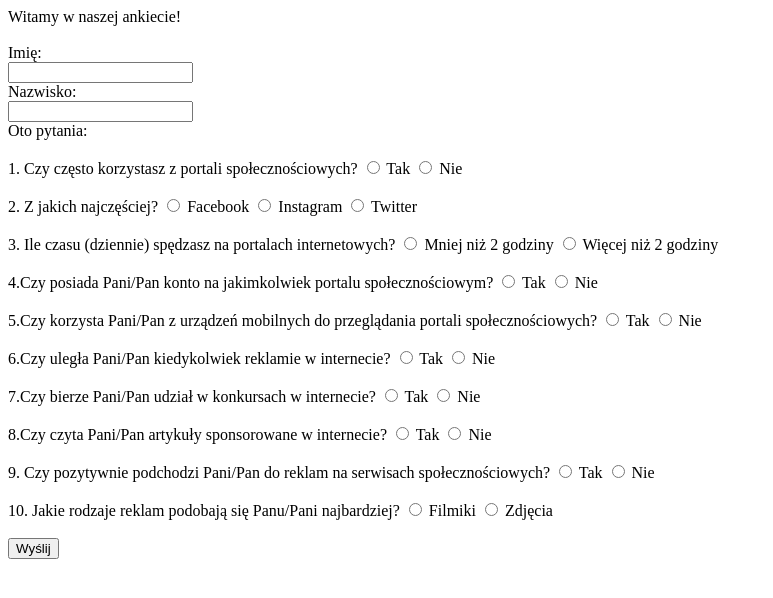
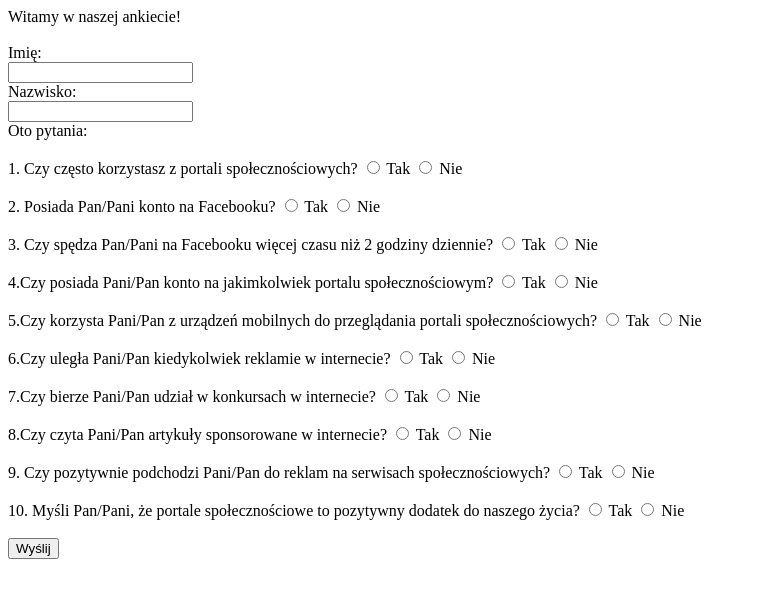
Before and after one commit to skaddyven7/reponew, a PHP site: page / in a window 1280 px wide. Shown: the top 598 px of the page, without its empty margins (0-773 px from the left). Run offline with PHP 8.4, Linux system fonts and the light colour scheme.

Commit message:
Update index.php
ostateczna zmiana pytan

```diff
--- a/index.php
+++ b/index.php
@@ -28,24 +28,24 @@
 
 
 
-	2. Z jakich najczęściej?
+	2. Posiada Pan/Pani konto na Facebooku?
 
-	<label><input type="radio" name="P2" value="Tak"/> Facebook</label>
+	<label><input type="radio" name="P2" value="Tak"/> Tak</label>
 
-	<label><input type="radio" name="P2" value="Tak" /> Instagram</label>
+	<label><input type="radio" name="P2" value="Tak" /> Nie</label>
 
-	<label><input type="radio" name="P2" value="Tak" /> Twitter</label>
+
 
 
 	<br /><br />
 
 
 
-	3. Ile czasu (dziennie) spędzasz na portalach internetowych?
+	3. Czy spędza Pan/Pani na Facebooku więcej czasu niż 2 godziny dziennie?
 
-	<label><input type="radio" name="P3" value="Tak"/> Mniej niż 2 godziny</label>
+	<label><input type="radio" name="P3" value="Tak"/> Tak</label>
 
-	<label><input type="radio" name="P3" value="Tak" /> Więcej niż 2 godziny</label>
+	<label><input type="radio" name="P3" value="Tak" /> Nie</label>
 
 	<br /><br />
 
@@ -96,10 +96,10 @@
 		<label><input type="radio" name="P9" value="Tak"/> Nie</label>
 
 	<br /><br />
-	10. Jakie rodzaje reklam podobają się Panu/Pani najbardziej?
+	10. Myśli Pan/Pani, że portale społecznościowe to pozytywny dodatek do naszego życia?
 
-		<label><input type="radio" name="P10" value="Tak"/> Filmiki</label>
-		<label><input type="radio" name="P10" value="Tak"/> Zdjęcia</label>
+		<label><input type="radio" name="P10" value="Tak"/> Tak</label>
+		<label><input type="radio" name="P10" value="Tak"/> Nie</label>
 
 	<br /><br />
 
```
